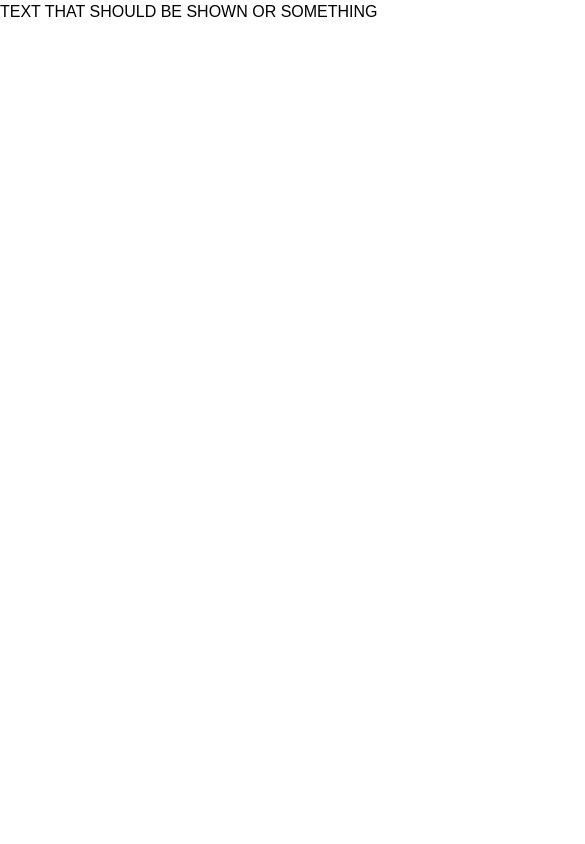
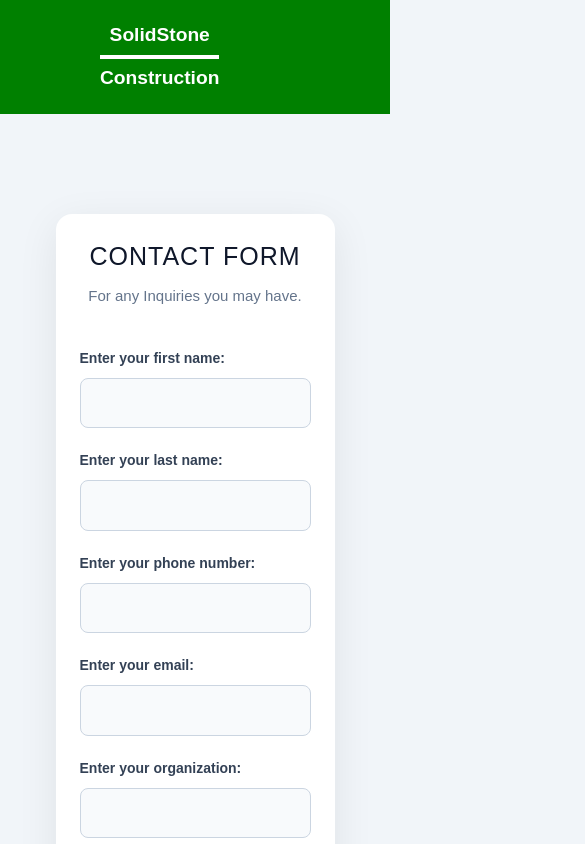
Before and after one commit to Thomas-ctrl-z/Solid-Stone-Construction, a React (Vite) app: page /Contact in a window 390 px wide. Shown: the top 844 px of the page, 585 px wide, since content can reach past the window. Built offline with nearby package versions, Linux system fonts and the light colour scheme.

Commit message:
Contact Page/form added and styled Quote page/form in development

```diff
--- a/src/App.tsx
+++ b/src/App.tsx
@@ -1,5 +1,6 @@
 import { useState } from "react";
 import {Routes, Route, Link} from "react-router";
+import { useLocation } from "react-router";
 
 import "./assets/App.css";
 import "./assets/Navbar.css";
@@ -8,6 +9,8 @@ import "./assets/Footer.css";
 import "./assets/projects.css";
 import "./assets/About.css";
 import "./assets/services.css";
+import "./assets/quote.css";
+import "./assets/contact.css";
 
 import Contact from "./pages/Contact";
 import Quote from "./pages/Quote";
@@ -26,8 +29,19 @@ import residential2 from "./assets/Images/Projects/residential.jpg";
 
 
 function Navbar(){
+
+  const { pathname } = useLocation();
+  const isHomePage = pathname === "/";
+
   return (
-      <header>
+      <header style={{
+        position: isHomePage ? "fixed" : "static",
+        background: isHomePage ? "none" : "green",
+        top: 0,
+        left: 0,
+        width: "100%",
+        zIndex: 10,
+              }}>
         <nav>
           <div id="logo">
             <a href="">
@@ -52,6 +66,11 @@ function Navbar(){
 }
 
 function HeroPage() {
+
+  const webpageTransition = () => {
+    window.location.href = "/Quote";
+  };
+
   return(
     <section id="Hero">
 
@@ -67,7 +86,7 @@ function HeroPage() {
           to every build.
         </h2>
 
-        <button id="quote-btn">GET A QUOTE NOW</button>
+        <button id="quote-btn" onClick={webpageTransition}>GET A QUOTE NOW</button>
     </div>
 
     </section>
@@ -348,7 +367,7 @@ function App() {
             <About />
             <Services />
             <Projects />
-            <Footer />
+
           </>
         }/>
 
@@ -357,6 +376,8 @@ function App() {
 
       </Routes>
 
+      <Footer />
+
     </>
 
   );
--- a/src/assets/App.css
+++ b/src/assets/App.css
@@ -1,5 +1,11 @@
 @import "tailwindcss";
 
+
+#root {
+    min-height: 100vh;
+    display: flex;
+    flex-direction: column;
+}
 
 html {
     scroll-behavior: smooth;
@@ -7,6 +13,7 @@ html {
 
 body {
     font-family: Arial, sans-serif;
+    background: #f1f5f9;
 
 }
 
--- a/src/assets/Footer.css
+++ b/src/assets/Footer.css
@@ -2,6 +2,11 @@
 footer {
     background-color: #111;
     color: white;
+
+    /* position: static;
+    bottom: 0;
+    left: 0;
+    width: 100%; */
 }
 
 .footer-content {
--- a/src/assets/Navbar.css
+++ b/src/assets/Navbar.css
@@ -8,6 +8,8 @@ header {
 
     z-index: 10;
 }
+
+
 
 nav {
   display: flex;
--- /dev/null
+++ b/src/assets/contact.css
@@ -0,0 +1,120 @@
+
+
+#form-container {
+    max-width: 650px;
+    margin: 20px auto;
+    padding: 40px;
+    background: #ffffff;
+    border-radius: 16px;
+    box-shadow: 0 10px 40px rgba(0, 0, 0, 0.08);
+    font-family: Arial, sans-serif;
+}
+
+#form-header {
+    display: flex;
+    flex-direction: column;
+    justify-content: center;
+    align-items: center;
+}
+
+
+#form-container h1 {
+    margin: 0 0 10px;
+    font-size: 30px;
+    font-weight: 400;
+    letter-spacing: 1px;
+    color: #0f172a;
+}
+
+#form-container p {
+    margin-bottom: 40px;
+    color: #64748b;
+    font-size: 15px;
+}
+
+#contact-form {
+    display: grid;
+    grid-template-columns: repeat(2, minmax(0, 1fr));
+    gap: 22px 18px;
+}
+
+#contact-form label {
+    display: flex;
+    flex-direction: column;
+    gap: 9px;
+    font-size: 14px;
+    font-weight: 600;
+    color: #334155;
+}
+
+#contact-form input,
+#contact-form textarea {
+    width: 100%;
+    box-sizing: border-box;
+    padding: 13px 14px;
+    border: 1px solid #cbd5e1;
+    border-radius: 8px;
+    background: #f8fafc;
+    font: inherit;
+    font-size: 15px;
+    color: #0f172a;
+    transition: border-color 0.2s, box-shadow 0.2s;
+}
+
+#contact-form input:focus,
+#contact-form textarea:focus {
+    outline: none;
+    border-color: #3b82f6;
+    box-shadow: 0 0 0 3px rgba(59, 130, 246, 0.15);
+    background: #ffffff;
+}
+
+#contact-form textarea {
+    min-height: 150px;
+    resize: vertical;
+}
+
+#contact-form label:nth-of-type(5),
+#contact-form label:nth-of-type(6) {
+    grid-column: 1 / -1;
+}
+
+#contact-form input::placeholder {
+    color: #94a3b8;
+}
+
+@media (max-width: 600px) {
+    #form-container {
+        margin: 20px 12px;
+        padding: 24px;
+    }
+
+    #form-container h1 {
+        font-size: 25px;
+    }
+
+    #contact-form {
+        grid-template-columns: 1fr;
+    }
+
+    #contact-form label {
+        grid-column: 1 / -1;
+    }
+}
+
+#contact-form button {
+    grid-column: 1 / -1;
+    padding: 14px;
+    border: none;
+    border-radius: 8px;
+    background: #2563eb;
+    color: white;
+    font-size: 15px;
+    font-weight: 600;
+    cursor: pointer;
+    transition: background 0.2s;
+}
+
+#contact-form button:hover {
+    background: #1d4ed8;
+}
--- /dev/null
+++ b/src/assets/quote.css
@@ -0,0 +1,4 @@
+
+#quote-form h2 {
+    color: black;
+}
--- a/src/assets/services.css
+++ b/src/assets/services.css
@@ -7,6 +7,7 @@
 #service-heading h2 {
     font-size: large;
     font-weight: bold;
+    color: black;
 
 }
 
--- a/src/pages/Contact.tsx
+++ b/src/pages/Contact.tsx
@@ -1,10 +1,46 @@
 
 export default function Contact() {
     return(
-        <section>
+
+        // Add another section at the top just as filler information before the form?
+        // Google Maps Location?
+
+
+        <section className="section-style">
             <div id="form-container">
-                <h1>TEXT THAT SHOULD BE SHOWN OR SOMETHING</h1>
-                <form action="" id="contact-form">
+                <div id="form-header">
+                    <h1>CONTACT FORM</h1>
+                    <p>For any Inquiries you may have.</p>
+
+                </div>
+
+                <form action="" id="contact-form" autoComplete="off">
+
+                    <label htmlFor="Fname"> Enter your first name:
+                        <input id="Fname" type="text" />
+                    </label>
+
+                    <label htmlFor="Lname"> Enter your last name:
+                        <input id="Lname" type="text" />
+                    </label>
+
+                    <label htmlFor="phoneNumber"> Enter your phone number:
+                        <input id="phoneNumber" type="tel" />
+                    </label>
+
+                     <label htmlFor="Email"> Enter your email:
+                        <input id="Email" type="email"  />
+                    </label>
+
+                     <label htmlFor="Organization"> Enter your organization:
+                        <input id="organization" type="text" />
+                    </label>
+
+                     <label htmlFor="Message"> Message:
+                        <textarea name="" id="Message"></textarea>
+                    </label>
+
+                    <button type="submit">Send Message</button>
 
                 </form>
             </div>
--- a/src/pages/Quote.tsx
+++ b/src/pages/Quote.tsx
@@ -1,9 +1,65 @@
 
 export default function Quote() {
     return(
-        <section>
+        <section className="section-style">
             <div id="quote-container">
+
+                <h1>Quotation Form</h1>
+                <p>Please fill out the following information and a representative will contact you
+                    for more proceedings.
+                </p>
+
                 <form action="" id="quote-form">
+
+                    <h2>Client Information</h2>
+
+                    <label htmlFor="client-name">
+                        <input id="client-name" type="text" />
+                    </label>
+
+                    <label htmlFor="company-name" >
+                        <input id="company-name" type="text" />
+                    </label>
+
+                    <label htmlFor="phone-number">
+                        <input id="phone-number" type="text" />
+                    </label>
+
+                    <label htmlFor="email">
+                        <input id="email" type="text" />
+                    </label>
+
+                    <h2>Project Information</h2>
+
+                    <label htmlFor="project-name">
+                        <input type="text" name="" id="project-name" />
+                    </label>
+
+                    <label htmlFor="project-type">
+                        <input type="text" name="" id="project-type" />
+                    </label>
+
+                    <label htmlFor="site-address">
+                        <input type="text" name="" id="site-address" />
+                    </label>
+
+                    <label htmlFor="project-description">
+                        <input type="text" name="" id="project-description" />
+
+                    </label>
+
+                    <label htmlFor="start-date">
+                        <input type="text" name="" id="start-date" />
+                    </label>
+
+                    <label htmlFor="completion-date">
+                        <input type="text" name="" id="completion-date" />
+                    </label>
+
+
+                        {/* Generate:
+                    <h2>Materials & Labour</h2>
+                    <h2>Quotation Details</h2> */}
 
                 </form>
             </div>
```
